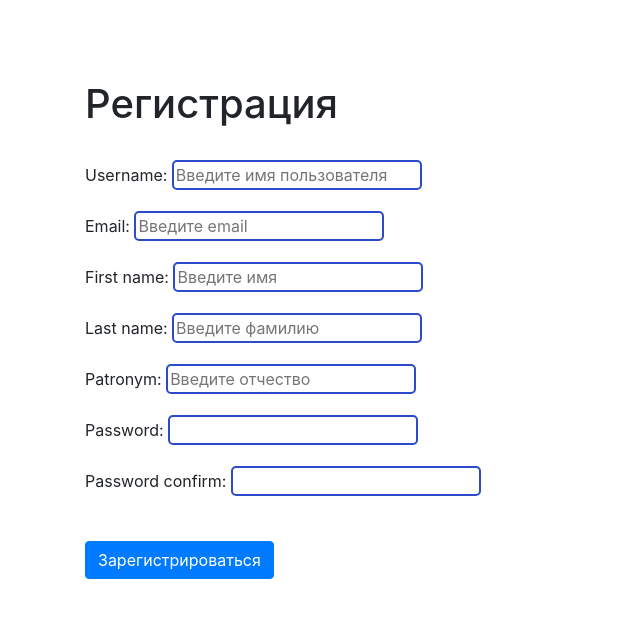
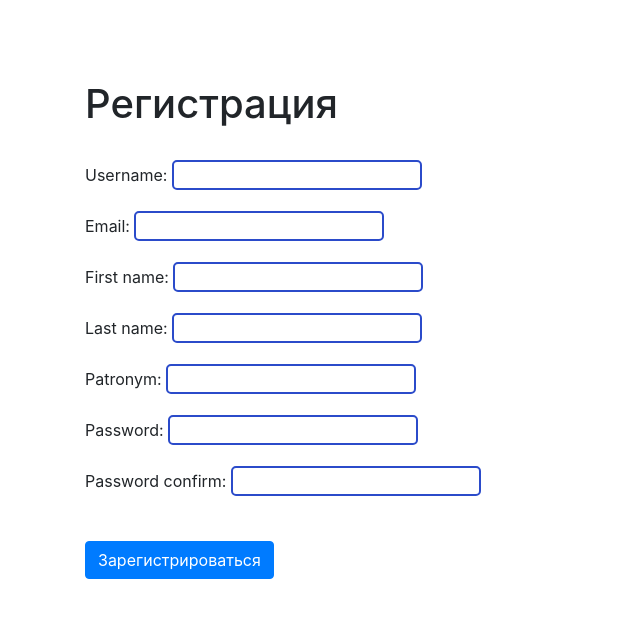
Before and after one commit to dashattit/task_2, a Django app: page /catalog/catalog/register/ in a window 1280 px wide. Shown: the part 60-678 px from the top of the page, without its empty margins (0-640 px from the left). Run offline with Django 5.2, Linux system fonts and the light colour scheme; some libraries are stand-ins or nearby versions.

Commit message:
modific styles and layout

```diff
--- a/design/forms.py
+++ b/design/forms.py
@@ -1,5 +1,4 @@
 from django import forms
-from django.core.exceptions import ValidationError
 from .models import AddUser
 from django.contrib.auth import authenticate
 
@@ -8,38 +7,26 @@ from django.contrib.auth import authenticate
 class AddUserCreatingForm(forms.ModelForm):
     username = forms.CharField(
         max_length=100,
-        widget=forms.TextInput(attrs={'placeholder': 'Введите имя пользователя'})
+        widget=forms.TextInput()
     )
     email = forms.CharField(
         max_length=100,
-        widget=forms.EmailInput(attrs={'placeholder': 'Введите email'})
+        widget=forms.EmailInput()
     )
     first_name = forms.CharField(
         max_length=100,
-        widget=forms.TextInput(attrs={'placeholder': 'Введите имя'})
+        widget=forms.TextInput()
     )
     last_name = forms.CharField(
         max_length=100,
-        widget=forms.TextInput(attrs={'placeholder': 'Введите фамилию'})
+        widget=forms.TextInput()
     )
     patronym = forms.CharField(
         max_length=100,
-        widget=forms.TextInput(attrs={'placeholder': 'Введите отчество'})
+        widget=forms.TextInput()
     )
     password = forms.CharField(widget=forms.PasswordInput)
     password_confirm = forms.CharField(widget=forms.PasswordInput)
-
-    def clean_username(self):
-        username = self.cleaned_data.get("username")
-        if AddUser.objects.filter(username=username).exists:
-            raise ValidationError("Такое имя пользователя занято")
-        return username
-
-    def clean_email(self):
-        email = self.cleaned_data.get("username")
-        if AddUser.objects.filter(email=email).exists:
-            raise ValidationError("Такое имя пользователя занято")
-        return email
 
     def clean(self):
         cleaned_data = super().clean()
@@ -56,7 +43,6 @@ class AddUserCreatingForm(forms.ModelForm):
             user.save()
         return user
 
-
     class Meta:
         model = AddUser
         fields = ("username", "email", "first_name", "last_name", "patronym")
--- a/design/templates/basic.html
+++ b/design/templates/basic.html
@@ -6,6 +6,7 @@
     <meta name="viewport" content="width=device-width, initial-scale=1.0">
     <title>{% block title %}Сайт{% endblock%}</title>
     <link rel="stylesheet" href="{% static 'css/style.css' %}">
+    <link href="https://fonts.googleapis.com/css?family=Roboto&display=swap" rel="stylesheet">
     {% load bootstrap4 %}
     {% bootstrap_css %}
     {% bootstrap_javascript %}
@@ -28,7 +29,7 @@
 <main class="container">
     {% if user.is_authenticated %}
         {% if request.resolver_match.view_name == 'index' %}
-        <h1>Добро пожаловать {{ user.username }}</h1>
+        <h1>Добро пожаловать {{ user.username }}!</h1>
         {% endif %}
     {% else %}
         {% block index %}
--- a/design/templates/index.html
+++ b/design/templates/index.html
@@ -2,6 +2,6 @@
 {% block title %}Главная страница{% endblock%}
 
 {% block index %}
-    <h1>Добро пожаловать на главную страницу</h1>
+    <h1>Добро пожаловать на главную страницу!</h1>
     <p>это студия Design.pro</p>
 {% endblock%}
--- a/design/views.py
+++ b/design/views.py
@@ -31,7 +31,7 @@ class Login(FormView):
             return super().form_valid(form)
         else:
             form.add_error(None, 'Неправильное имя пользователя')
-            return self.form_invalid()
+            return self.form_invalid(form)
 
 class UserProfileListView(generic.ListView):
     model = AddUser
```
